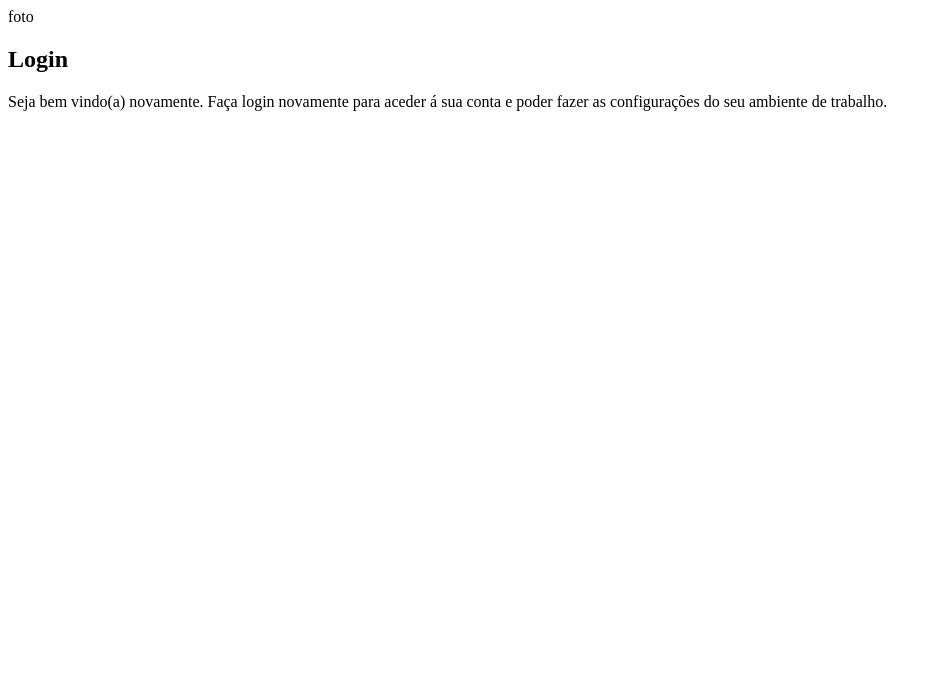
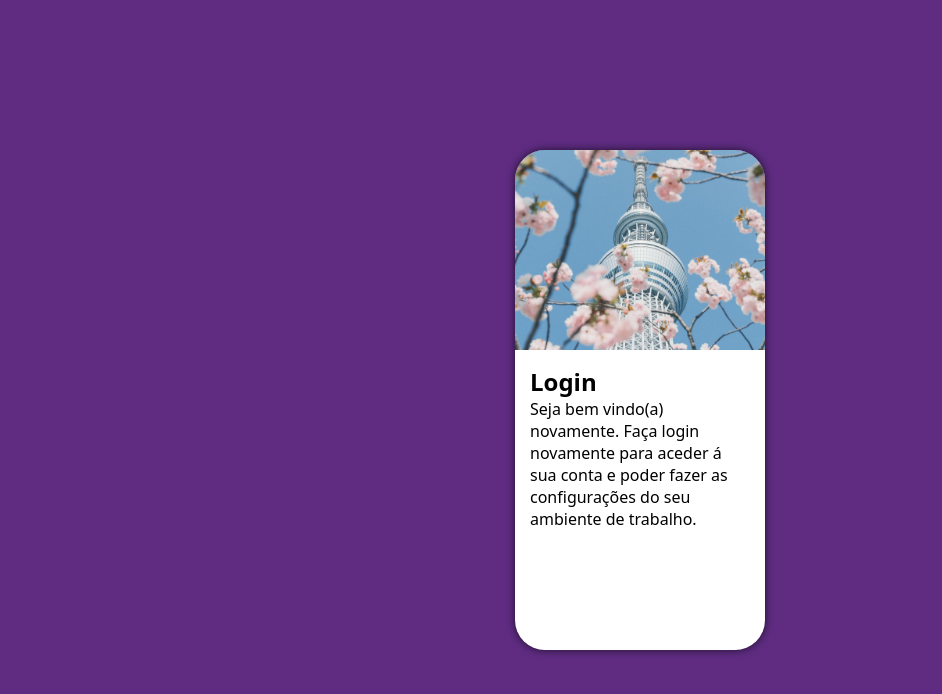
Before and after one commit to N-M-Ramos/projeto-login, a plain HTML site: page index.html in a window 1280 px wide. Shown: the whole page, without its empty margins (0-942 px from the left). Drawn offline with Linux system fonts and the light colour scheme.

Commit message:
Imagem e CSS

```diff
--- a/estilos/style.css
+++ b/estilos/style.css
@@ -4,3 +4,48 @@
     Verde: #49a09d
     lilás: #5f2c82
 */
+
+* {
+    font-family: system-ui, -apple-system, BlinkMacSystemFont, 'Segoe UI', Roboto, Oxygen, Ubuntu, Cantarell, 'Open Sans', 'Helvetica Neue', sans-serif;
+    padding: 0px;
+    margin: 0px;
+    box-sizing: border-box;
+}
+
+body, html {
+    background-color: #5f2c82;
+    height: 100vh;
+    width: 100vw;
+}
+
+main {
+    position: relative;
+    height: 100vh;
+    width: 100vw;
+}
+
+section#login {
+    position: absolute;
+    top: 50%;
+    left: 50%;
+    transform: translate(-50%, -50%);
+    overflow: hidden;
+    background-color: white;
+    width: 250px;
+    height: 500px;
+    border-radius: 30px;
+    box-shadow: 0px 0px 8px rgba(0, 0, 0, 0.699);
+}
+
+section#login > div#imagem {
+    display: block;
+    background: #5f2c82 url(../imagens/sakura.jpg) no-repeat;
+    background-size: cover;
+    background-position: center;
+    height: 200px;
+}
+
+section#login > div#formulario {
+    display: block;
+    padding: 15px;
+}
--- a/index.html
+++ b/index.html
@@ -4,13 +4,13 @@
     <meta charset="UTF-8">
     <meta name="viewport" content="width=device-width, initial-scale=1.0">
     <title>Login</title>
-    <link rel="stylesheet" href="estilos/style.ccs">
+    <link rel="stylesheet" href="estilos/style.css">
 </head>
 <body>
     <main>
         <section id="login">
             <div id="imagem">
-                foto
+
             </div>
             <div id="formulario">
                 <h1>Login</h1>
```
